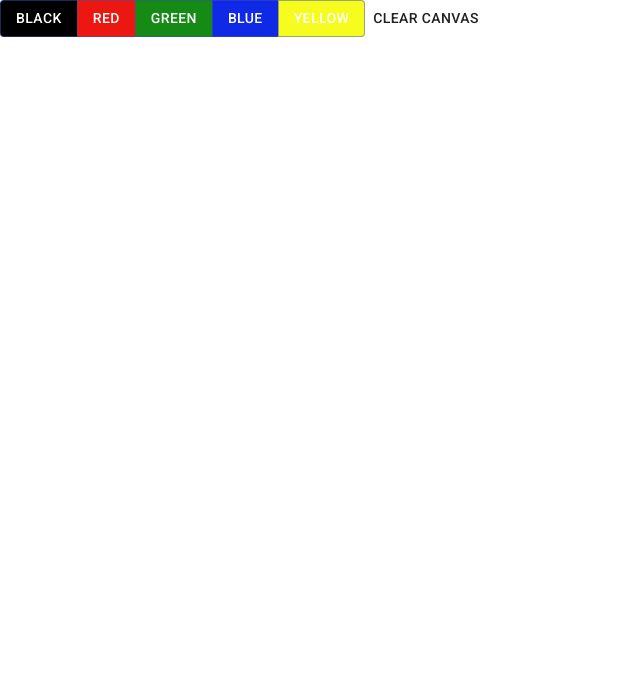
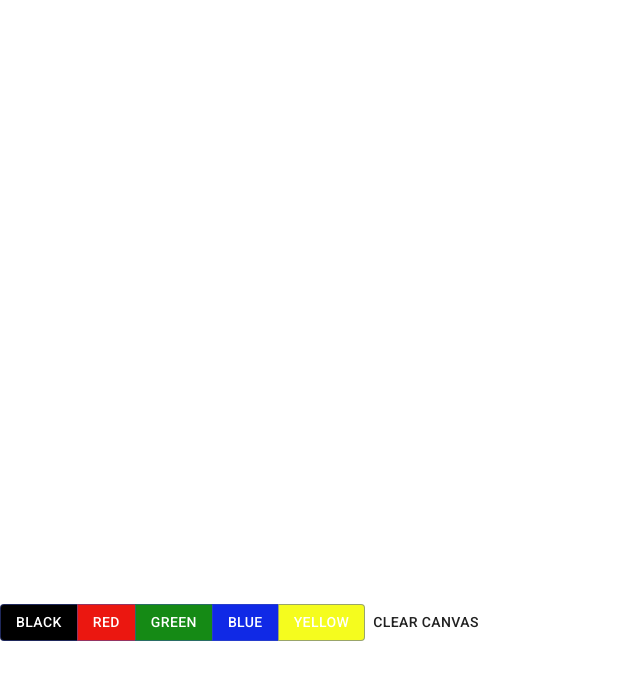
Before and after one commit to tedkahl/Pennapps-Lecturely, a React (Create React App) app in the folder frontend/: page /board/1 in a window 1280 px wide. Shown: the top 680 px of the page, without its empty margins (0-640 px from the left). Built offline with nearby package versions, Linux system fonts and the light colour scheme; no server answers.

Commit message:
fix canvas styling and pos

```diff
--- a/frontend/src/pages/Board.js
+++ b/frontend/src/pages/Board.js
@@ -6,7 +6,6 @@ import "../styles/board.css";
 
 const Board = (props) => {
   const canvasRef = useRef(null);
-  const colorsRef = useRef(null);
   const socketRef = useRef();
   const current = {
     color: "black",
@@ -22,9 +21,12 @@ const Board = (props) => {
     // ------------------------------- create the drawline ----------------------------
 
     const drawLine = (x0, y0, x1, y1, color, emit) => {
+      const offset = canvas.getBoundingClientRect();
+      console.log(offset);
+
       context.beginPath();
-      context.moveTo(x0, y0);
-      context.lineTo(x1, y1);
+      context.moveTo(x0 - offset.x, y0 - offset.y);
+      context.lineTo(x1 - offset.x, y1 - offset.y);
       context.strokeStyle = color;
       context.lineWidth = 2;
       context.stroke();
@@ -113,8 +115,8 @@ const Board = (props) => {
 
     // -------------- make the canvas fill its parent component -----------------
 
-    window.addEventListener("resize", onResize, false);
-    onResize();
+    //window.addEventListener("resize", onResize, false);
+    //onResize();
 
     // ----------------------- socket.io connection ----------------------------
     const onDrawingEvent = (data) => {
@@ -135,13 +137,33 @@ const Board = (props) => {
     canvas.height = window.innerHeight;
   };
 
+  const clearCanvas = () => {
+    const canvas = canvasRef.current;
+    const ctx = canvas.getContext("2d");
+    ctx.clearRect(0, 0, canvas.width, canvas.height);
+  };
+
   // ------------- The Canvas and color elements --------------------------
 
   return (
     <div>
-      <canvas ref={canvasRef} className="whiteboard" />
+      {props.styling !== "main" ? (
+        <canvas
+          ref={canvasRef}
+          className={props.styling}
+          width="200"
+          height="600"
+        />
+      ) : (
+        <canvas
+          ref={canvasRef}
+          className={props.styling}
+          width="1000"
+          height="700"
+        />
+      )}
 
-      <div ref={colorsRef} className="colors">
+      <div className="colors">
         <ButtonGroup color="primary" aria-label="contained button group">
           <Button
             style={{
@@ -189,7 +211,7 @@ const Board = (props) => {
             Yellow
           </Button>
         </ButtonGroup>
-        <Button onClick={() => onResize()}>Clear Canvas</Button>
+        <Button onClick={() => clearCanvas()}>Clear Canvas</Button>
       </div>
     </div>
   );
--- a/frontend/src/pages/Class.js
+++ b/frontend/src/pages/Class.js
@@ -17,7 +17,13 @@ const Class = (props) => {
     socket = io.connect(ENDPOINT + "/admin");
   else socket = io.connect(ENDPOINT + "/student", { query: `id=${userID}` });
 
-  const boards = activeUsers.map((id) => <Board id={id} socket={socket} />);
+  const boards = activeUsers.map((id) => (
+    <Board
+      id={id}
+      styling={props.match.params.id === id ? "main" : "side"}
+      socket={socket}
+    />
+  ));
 
   return <ul>{boards}</ul>;
 };
--- a/frontend/src/styles/board.css
+++ b/frontend/src/styles/board.css
@@ -2,18 +2,20 @@
   box-sizing: border-box;
 }
 
-.whiteboard {
-  height: 100%;
-  width: 100%;
-  position: absolute;
+.main {
+  position: relative;
   left: 0;
+  bottom: 0;
+  top: 0;
+  border-style: groove;
+}
+
+.side {
+  position: relative;
   right: 0;
   bottom: 0;
   top: 0;
-}
-
-.colors {
-  position: fixed;
+  border-style: groove;
 }
 
 .color {
@@ -22,8 +24,18 @@
   width: 48px;
 }
 
-.color.black { background-color: black; }
-.color.red { background-color: red; }
-.color.green { background-color: green; }
-.color.blue { background-color: blue; }
-.color.yellow { background-color: yellow; }
+.color.black {
+  background-color: black;
+}
+.color.red {
+  background-color: red;
+}
+.color.green {
+  background-color: green;
+}
+.color.blue {
+  background-color: blue;
+}
+.color.yellow {
+  background-color: yellow;
+}
```
